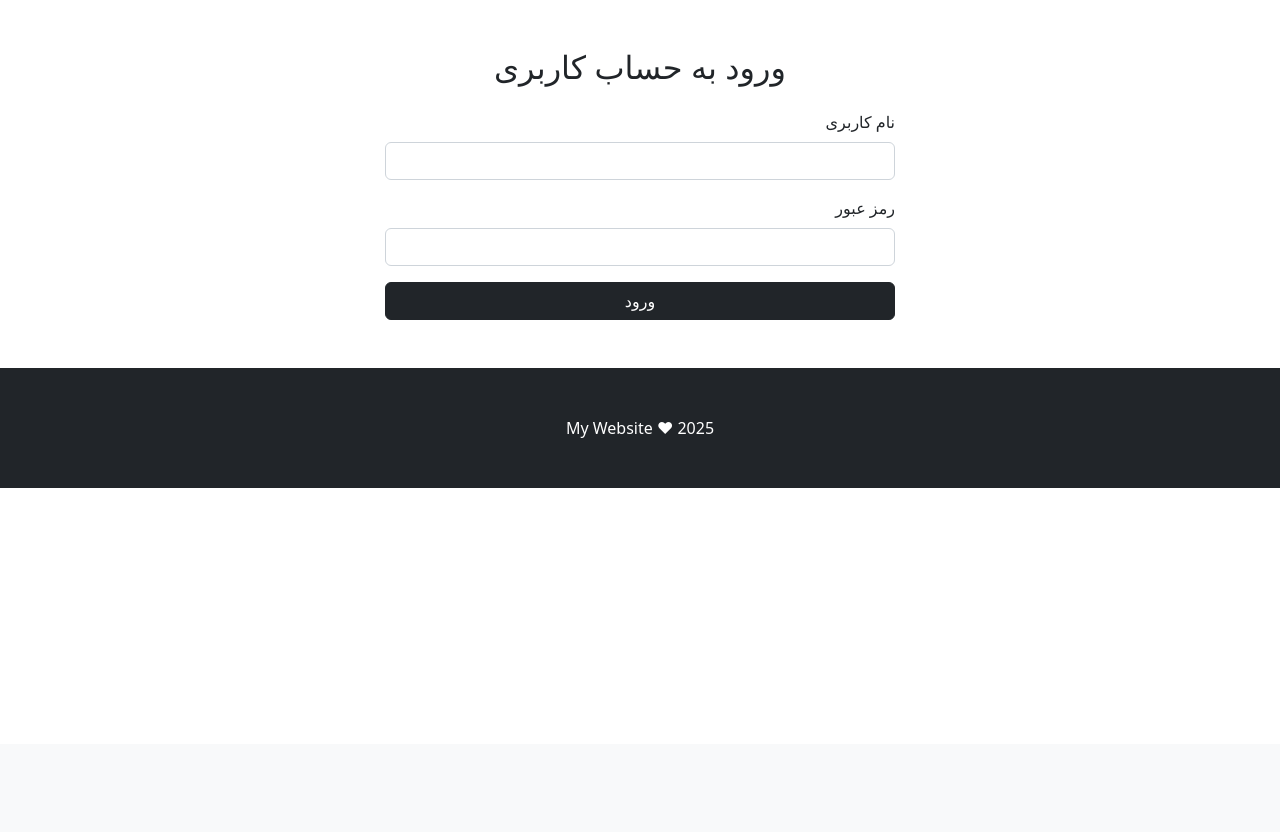
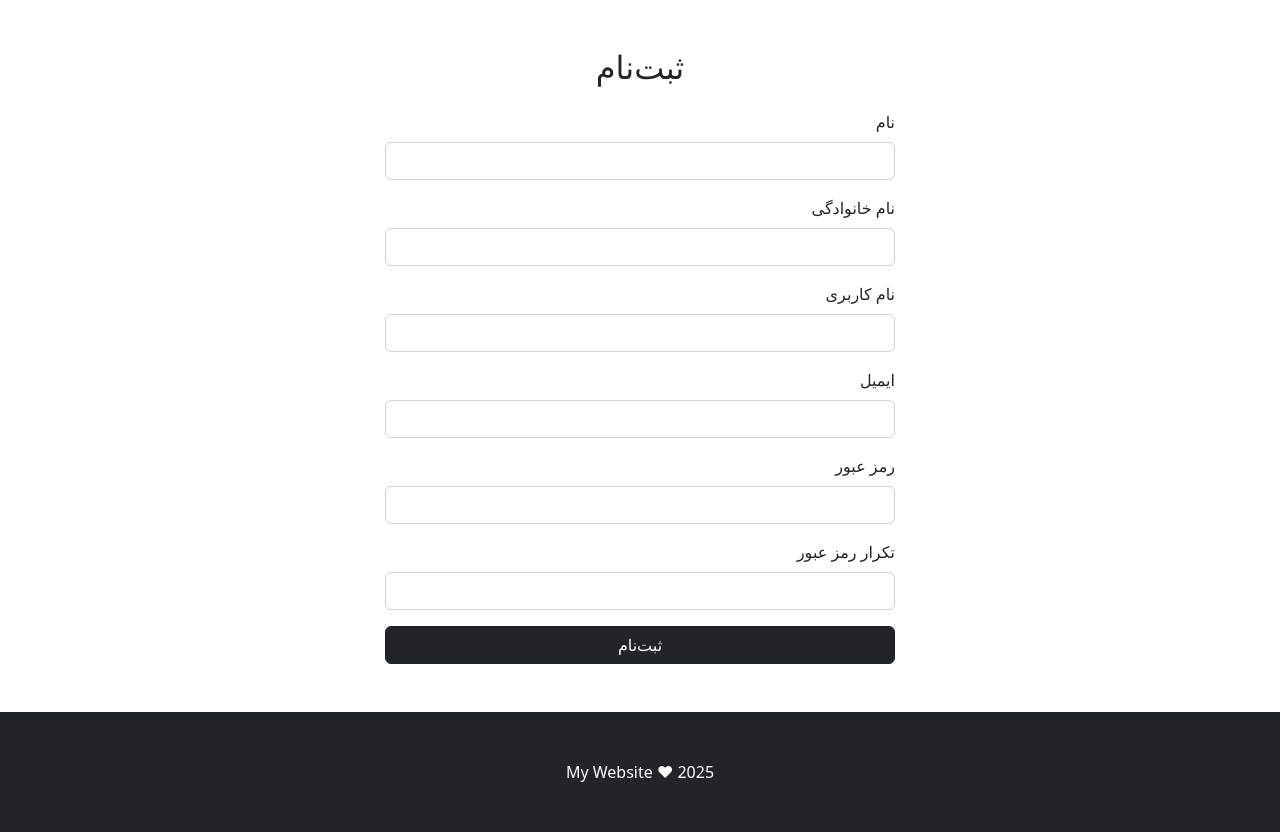
Before and after one commit to fatemehhajzade/E-commerce-Website, a Django app: page /signup/ in a window 1280 px wide. Shown: the part 56-888 px from the top of the page. Before the commit the page ends 544 px from the top, so only its background shows below. Run offline with Django 5.2, Linux system fonts and the light colour scheme; some libraries are stand-ins or nearby versions.

Commit message:
"finishing signup page"

```diff
--- a/shop/templates/base.html
+++ b/shop/templates/base.html
@@ -31,7 +31,7 @@
                         <li class="nav-item"><a class="nav-link" href="{% url "logout" %}">خروج</a></li>
                         {% else %}
                         <li class="nav-item"><a class="nav-link" href="{% url "login" %}">ورود</a></li>
-                        <li class="nav-item"><a class="nav-link" href="{% url "logout" %}">ثبت نام</a></li>
+                        <li class="nav-item"><a class="nav-link" href="{% url "signup" %}">ثبت نام</a></li>
                         {% endif %}
 
                         <li class="nav-item dropdown">
--- a/shop/templates/signup.html
+++ b/shop/templates/signup.html
@@ -15,6 +15,14 @@
 
             <form method="POST" action="{% url 'signup' %}">
                 {% csrf_token %}
+                <div class="mb-3">
+                    <label for="first_name" class="form-label">نام</label>
+                    <input type="text" class="form-control" id="first_name" name="first_name" required>
+                </div>
+                <div class="mb-3">
+                    <label for="last_name" class="form-label">نام خانوادگی</label>
+                    <input type="text" class="form-control" id="last_name" name="last_name" required>
+                </div>
                 <div class="mb-3">
                     <label for="username" class="form-label">نام کاربری</label>
                     <input type="text" class="form-control" id="username" name="username" required>
--- a/shop/views.py
+++ b/shop/views.py
@@ -2,6 +2,8 @@ from django.shortcuts import render,HttpResponse,redirect
 from .models import Product
 from django.contrib.auth import authenticate, login, logout
 from django.contrib.auth.models import User
+# from django.contrib.auth.forms import UserCreationForm
+# from django import forms
 from django.contrib import messages
 
 def helloworld(request):
@@ -42,20 +44,24 @@ def logout_user(request):
 
 def signup_user(request):
     if request.method == "POST":
-        username = request.POST.get['username']
-        email = request.POST.get['email']
-        password1 = request.POST.get['password']
-        password2 = request.POST.get['password']
+        first_name = request.POST.get("firstname")
+        last_name = request.POST.get("lastname")
+        username = request.POST.get("username")
+        email = request.POST.get("email")
+        password1 = request.POST.get("password1")
+        password2 = request.POST.get("password2")
 
+        if password1 != password2:
+            messages.error(request, "رمز عبورها یکسان نیستند.")
+        elif User.objects.filter(username=username).exists():
+            messages.error(request, "این نام کاربری قبلاً ثبت شده است.")
+        elif User.objects.filter(email=email).exists():
+            messages.error(request, "این ایمیل قبلاً ثبت شده است.")
+        else:
+            user = User.objects.create_user(first_name=first_name, last_name=last_name,
+                                            username=username, email=email, password=password1)
+            # login(request, user)  # بعد از ثبت‌نام خودکار لاگین بشه
+            messages.success(request, "ثبت‌نام با موفقیت انجام شد.")
+            return redirect("home")
 
-        user = authenticate(request, username = username, password = password)
-
-        if user is not None:
-            login(request, user)
-            messages.success(request, ("Logged in successfully!"))
-            return redirect("home")
-        else:
-            messages.success(request, ("Error!"))
-            return redirect("login")
-    else:
-        return render(request,'login.html')
+    return render(request, "signup.html")
```
Also changed, not shown: db.sqlite3.
